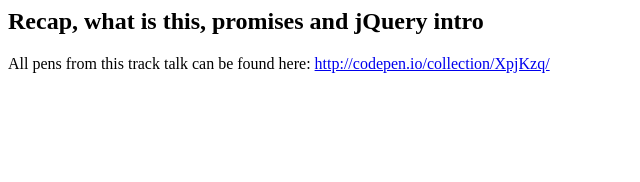
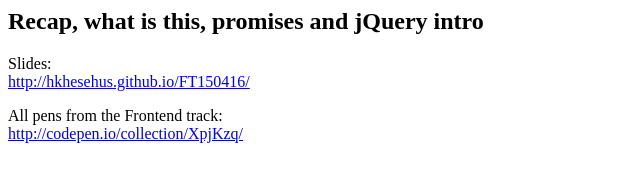
Before and after one commit to hkhesehus/FT310516, a plain HTML site: page slides/index.html in a window 1280 px wide. Shown: the whole page, without its empty margins (0-640 px from the left). Drawn offline with Linux system fonts and the light colour scheme.

Commit message:
Built from e0a4db7 on branch master

```diff
--- a/slides/index.html
+++ b/slides/index.html
@@ -1,4 +1,6 @@
 
 <h2>Recap, what is this, promises and jQuery intro</h2>
 
-<p>All pens from this track talk can be found here: <a href="http://codepen.io/collection/XpjKzq/">http://codepen.io/collection/XpjKzq/</a></p>
+<p>Slides:<br /> <a href="http://hkhesehus.github.io/FT150416/">http://hkhesehus.github.io/FT150416/</a> </p>
+
+<p>All pens from the Frontend track:<br/> <a href="http://codepen.io/collection/XpjKzq/">http://codepen.io/collection/XpjKzq/</a></p>
```
